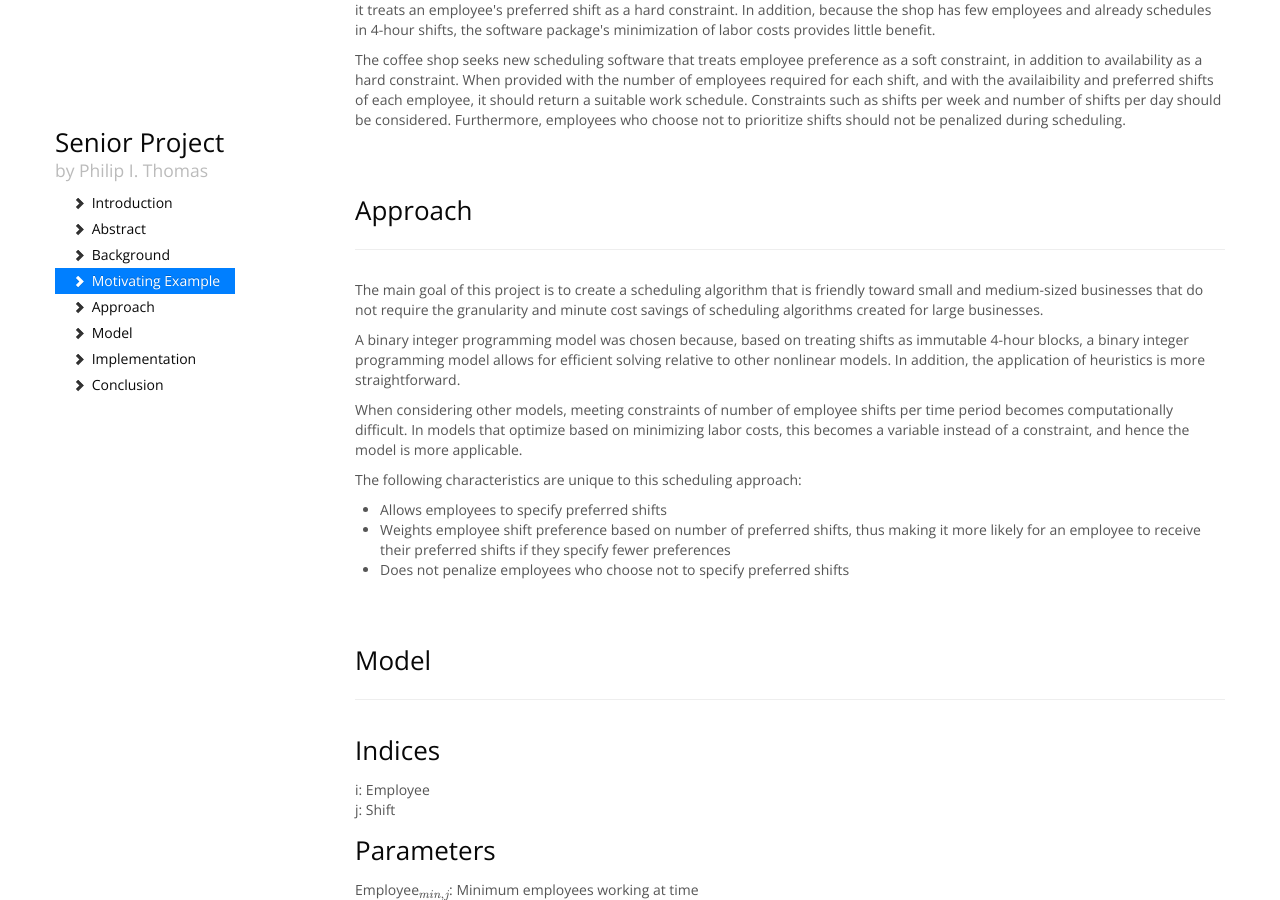
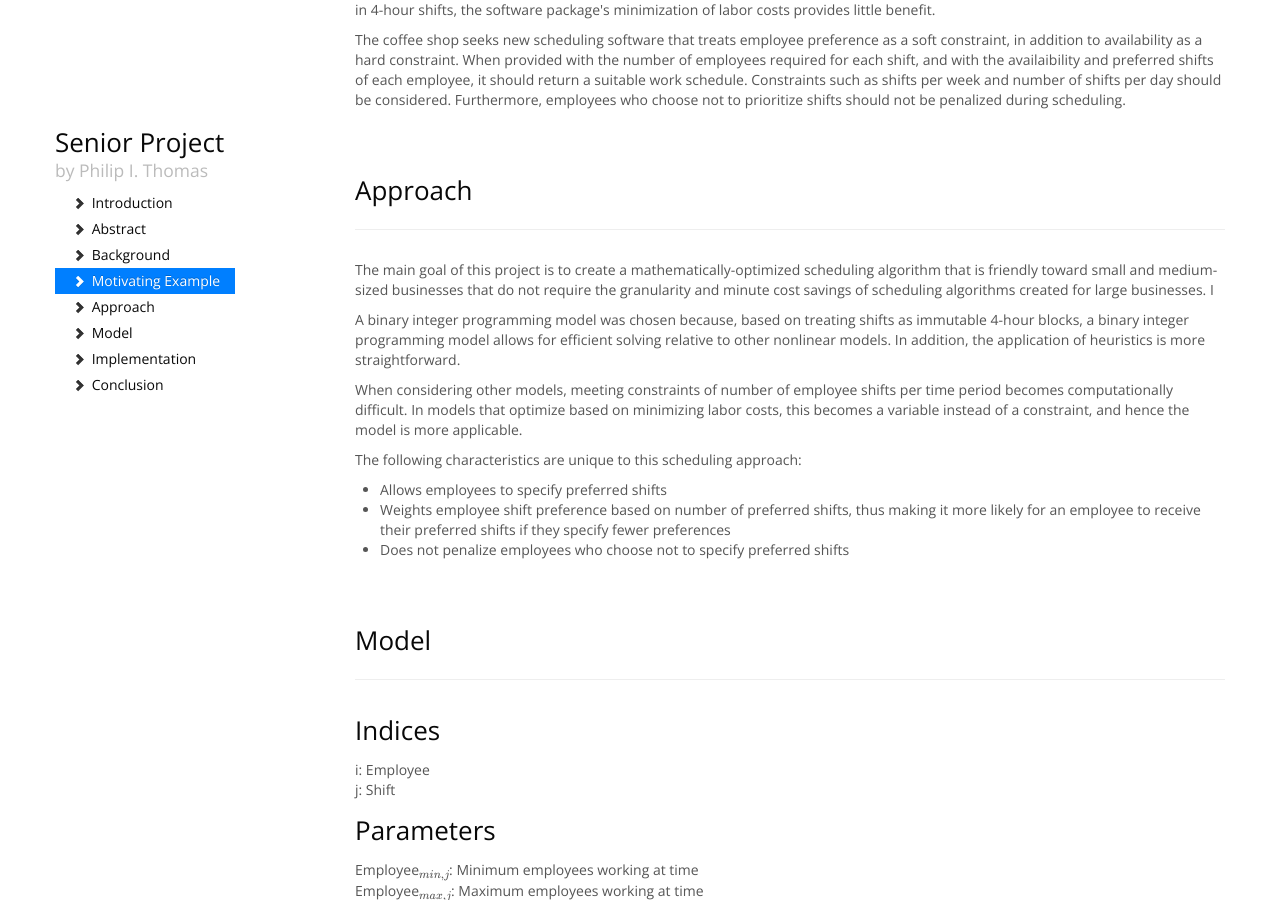
Before and after one commit to philipithomas/senior_project_website, a Jekyll site: the page built from index.html, in a window 1280 px wide and 900 px high, scrolled down 1530 px. Built offline with Jekyll 4.4.1, drawn with Linux system fonts in a browser that asks for light colours; nearby versions of some CDN libraries; Markdown is read by kramdown in place of the engine named in the settings; formulas are drawn with MathJax 3; some of the changed text lies outside the part shown.

Commit message:
tweak title

```diff
--- a/_includes/approach.html
+++ b/_includes/approach.html
@@ -1,6 +1,6 @@
 <div class="page-header"><h2>Approach</h2></div>
 <p>
-	The main goal of this project is to create a scheduling algorithm that is friendly toward small and medium-sized businesses that do not require the granularity and minute cost savings of scheduling algorithms created for large businesses.
+	The main goal of this project is to create a mathematically-optimized scheduling algorithm that is friendly toward small and medium-sized businesses that do not require the granularity and minute cost savings of scheduling algorithms created for large businesses. I
 </p>
 <p>
 	A binary integer programming model was chosen because, based on treating shifts as immutable 4-hour blocks, a binary integer programming model allows for efficient solving relative to other nonlinear models. In addition, the application of heuristics is more straightforward. </p>
@@ -9,7 +9,8 @@
 </p>
 
 <p>
-	The following characteristics are unique to this scheduling approach:</p>
+	The following characteristics are unique to this scheduling approach:
+</p>
 	<ul>
 		<li>Allows employees to specify preferred shifts</li>
 		<li>Weights employee shift preference based on number of preferred shifts, thus making it more likely for an employee to receive their preferred shifts if they specify fewer preferences</li>
--- a/_includes/title.html
+++ b/_includes/title.html
@@ -1,11 +1,10 @@
 	<h1 style="line-height: 50px">Scheduling Algorithm with Optimization of Employee Satisfaction<br />
 
 </h1>
-<blockquote class="colophon">
-	<strong>Senior Design Project</strong><br />
+<blockquote class="colophon">Senior Design Project
 	By <a href="http://www.philipithomas.com">Philip I. Thomas</a><br /><br />
-Advised by <br />
-<a href="http://engineering.wustl.edu/facultybio.aspx?faculty=155">Professor Heinz Schaettler</a><br />
+Advised by
+<a href="http://engineering.wustl.edu/facultybio.aspx?faculty=155">Professor Heinz Schaettler</a><br /><br />
 <a href="http://ese.wustl.edu">Preston M. Green Department of Electrical and Systems Engineering</a><br />
 <a href="http://wustl.edu">Washington University in St. Louis</a> <br /><br />
 Completed April 2013
```
